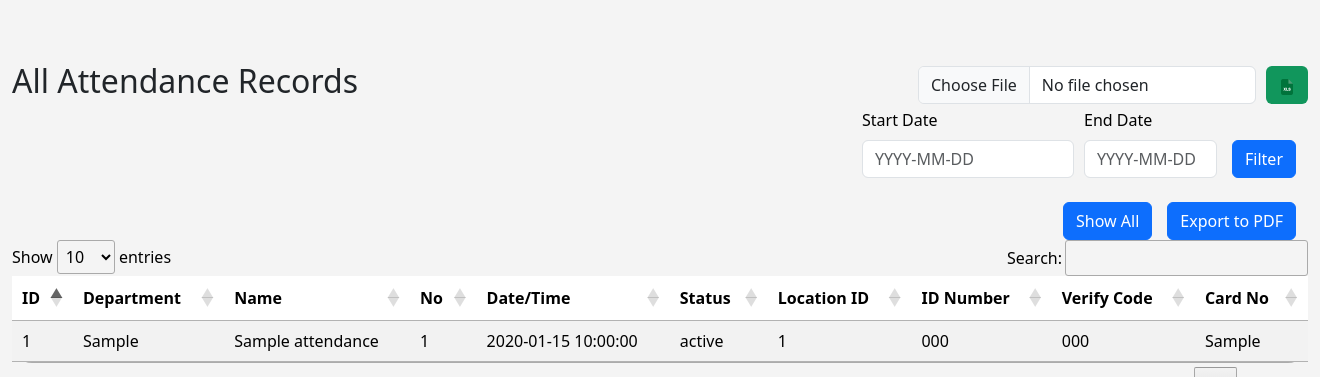
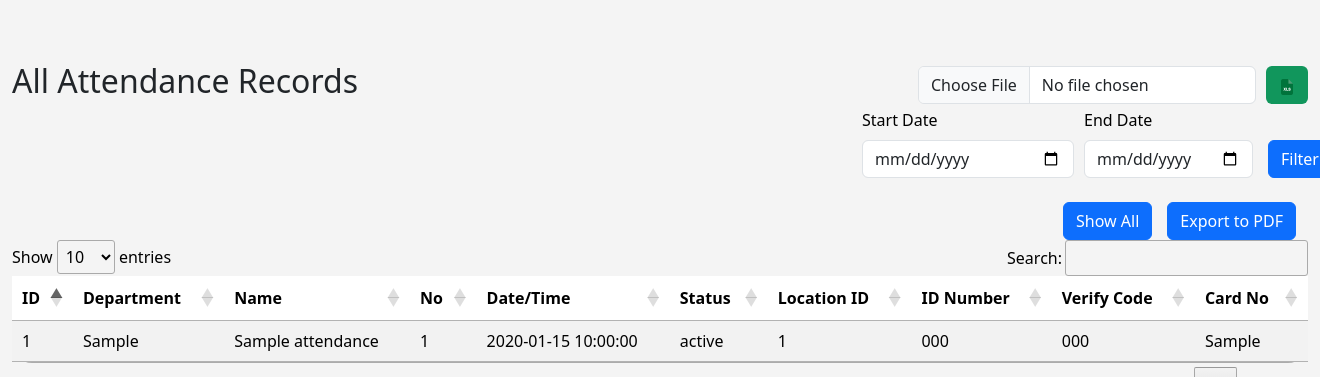
Before and after one commit to alwahid786/HRM, a PHP site: page /userattendance.php in a window 1320 px wide. Shown: the part 58-435 px from the top of the page. Run offline with PHP 8.4, Linux system fonts and the light colour scheme; a user stored in the database is signed in; data comes from the database, SQL or seed files in the repository; tables that the repository leaves empty hold one stand-in row (values such as "Sample post"); some libraries are stand-ins or nearby versions.

Commit message:
code push

```diff
--- a/userattendance.php
+++ b/userattendance.php
@@ -102,7 +102,7 @@ if ($userType === 'admin') {
         <div class="d-flex justify-content-between align-items-center">
             <h2 class="text-dark">All Attendance Records</h2>
             <div>
-                <form method="post" action="importattendance.php" enctype="multipart/form-data" style="display: flex; gap: 10px;">
+                <form id="DateRangeForm" method="post" action="importattendance.php" enctype="multipart/form-data" style="display: flex; gap: 10px;">
                     <div>
                         <input class="form-control" type="file" name="attendanceFile" accept=".xls,.xlsx" required>
                         <input type="hidden" name="export" value="true">
@@ -118,18 +118,18 @@ if ($userType === 'admin') {
         <div class="container-fluid">
             <div class="row d-flex justify-content-end">
                 <!-- Filter form -->
-                <form method="GET" action="userattendance.php" style="display: flex; gap: 10px; justify-content:end;">
+                <form id="attendanceForm" method="GET" action="userattendance.php" style="display: flex; gap: 10px; justify-content: end;">
                     <div class="col-2">
                         <div>
                             <label class="form-label">Start Date</label>
-                            <input class="form-control" placeholder="YYYY-MM-DD" type="text" name="startdate" value="<?php echo isset($_GET['startdate']) ? htmlspecialchars($_GET['startdate']) : ''; ?>" required>
+                            <input id="StartDate" class="form-control" type="date" name="startdate" value="<?php echo isset($_GET['startdate']) ? htmlspecialchars($_GET['startdate']) : ''; ?>" required>
                         </div>
                     </div>
                     <div class="col-2">
                         <div class="d-flex" style="gap: 15px;">
                             <div>
                                 <label class="form-label">End Date</label>
-                                <input class="form-control" placeholder="YYYY-MM-DD" type="text" name="enddate" value="<?php echo isset($_GET['enddate']) ? htmlspecialchars($_GET['enddate']) : ''; ?>" required>
+                                <input id="EndDate" class="form-control" type="date" name="enddate" value="<?php echo isset($_GET['enddate']) ? htmlspecialchars($_GET['enddate']) : ''; ?>" required>
                             </div>
                             <div style="padding-top: 32px;">
                                 <button type="submit" class="btn btn-primary">Filter</button>
@@ -183,7 +183,9 @@ if ($userType === 'admin') {
                             <td><?php echo htmlspecialchars($row['name']); ?></td>
                             <td><?php echo htmlspecialchars($row['no']); ?></td>
                             <td><?php echo htmlspecialchars($row['date_time']); ?></td>
-                <td><div class="<?php echo $statusClass; ?>"><?php echo htmlspecialchars($row['status']); ?></div></td>
+                            <td>
+                                <div class="<?php echo $statusClass; ?>"><?php echo htmlspecialchars($row['status']); ?></div>
+                            </td>
                             <td><?php echo htmlspecialchars($row['location_id']); ?></td>
                             <td><?php echo htmlspecialchars($row['id_number']); ?></td>
                             <td><?php echo htmlspecialchars($row['verify_code']); ?></td>
@@ -213,6 +215,31 @@ if ($userType === 'admin') {
 <script src="https://code.jquery.com/jquery-3.5.1.min.js"></script>
 <script src="https://cdn.datatables.net/1.11.5/js/jquery.dataTables.min.js"></script>
 
+<script>
+document.getElementById('attendanceForm').addEventListener('submit', function(event) {
+    var startDateInput = document.getElementById('StartDate');
+    var endDateInput = document.getElementById('EndDate');
+
+    var startDateValue = startDateInput.value;
+    var endDateValue = endDateInput.value;
+
+    if (startDateValue) {
+        var startDateParts = startDateValue.split('-');
+        if (startDateParts.length === 3) {
+            // Format to YYYY-DD-MM
+            startDateInput.value = startDateParts[0] + '-' + startDateParts[2] + '-' + startDateParts[1];
+        }
+    }
+
+    if (endDateValue) {
+        var endDateParts = endDateValue.split('-');
+        if (endDateParts.length === 3) {
+            // Format to YYYY-DD-MM
+            endDateInput.value = endDateParts[0] + '-' + endDateParts[2] + '-' + endDateParts[1];
+        }
+    }
+});
+</script>
 <script>
     $(document).ready(function() {
         $('#userattendancedatatable').DataTable({
```
Lines whose indentation alone changed are shown as unchanged.
